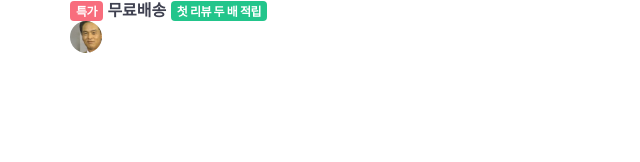
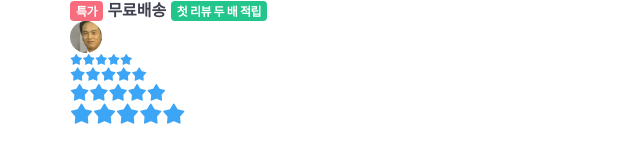
Before and after one commit to jtwjs/tomorrow-house, a website: page index.html in a window 1280 px wide. Shown: the whole page, without its empty margins (0-640 px from the left). Drawn offline with nearby package versions, Linux system fonts and the light colour scheme; files that its build step writes are made by us from their sources; files whose address does not match are found by name.

Commit message:
:lipstick: Implement star-rating components

```diff
--- a/index.html
+++ b/index.html
@@ -32,5 +32,35 @@
         <img src="./assets/images/img-user-01.jpg" alt="4$ person">
       </div>
     </div>
+  <div class="container">
+    <div class="star-rating-13">
+      <i class="ic-star is-active"></i>
+      <i class="ic-star is-active"></i>
+      <i class="ic-star is-active"></i>
+      <i class="ic-star is-active"></i>
+      <i class="ic-star is-active"></i>
+    </div>
+    <div class="star-rating-16">
+      <i class="ic-star is-active"></i>
+      <i class="ic-star is-active"></i>
+      <i class="ic-star is-active"></i>
+      <i class="ic-star is-active"></i>
+      <i class="ic-star is-active"></i>
+    </div>
+    <div class="star-rating-20">
+      <i class="ic-star is-active"></i>
+      <i class="ic-star is-active"></i>
+      <i class="ic-star is-active"></i>
+      <i class="ic-star is-active"></i>
+      <i class="ic-star is-active"></i>
+    </div>
+    <div class="star-rating-24">
+      <i class="ic-star is-active"></i>
+      <i class="ic-star is-active"></i>
+      <i class="ic-star is-active"></i>
+      <i class="ic-star is-active"></i>
+      <i class="ic-star is-active"></i>
+    </div>
+  </div>
   </body>
 </html>
--- a/styles/main.scss
+++ b/styles/main.scss
@@ -15,5 +15,6 @@
 
 @import './modules/tags';
 @import './modules/avatars';
+@import './modules/star-ratings';
 
 @import './layouts/grids';
--- /dev/null
+++ b/styles/modules/_star-ratings.scss
@@ -0,0 +1,31 @@
+%star-rating-base {
+  @include flexbox(start);
+
+  .ic-star {
+    color: $border;
+
+    &.is-active {
+      color: $blue;
+    }
+  }
+}
+
+.star-rating-13 {
+  @extend %star-rating-base;
+  font-size: 13px;
+}
+
+.star-rating-16 {
+  @extend %star-rating-base;
+  font-size: 16px;
+}
+
+.star-rating-20 {
+  @extend %star-rating-base;
+  font-size: 20px;
+}
+
+.star-rating-24 {
+  @extend %star-rating-base;
+  font-size: 24px;
+}
```
